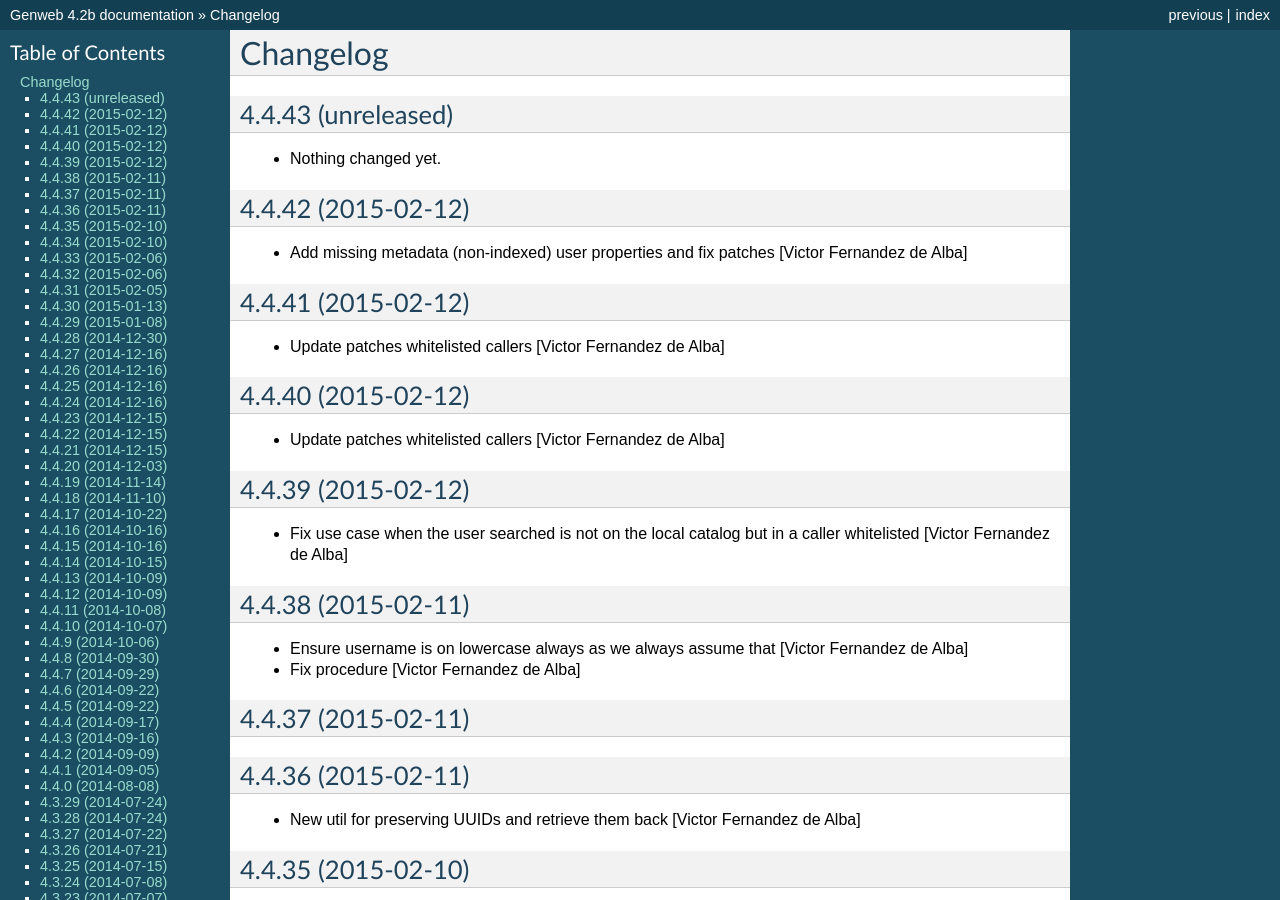
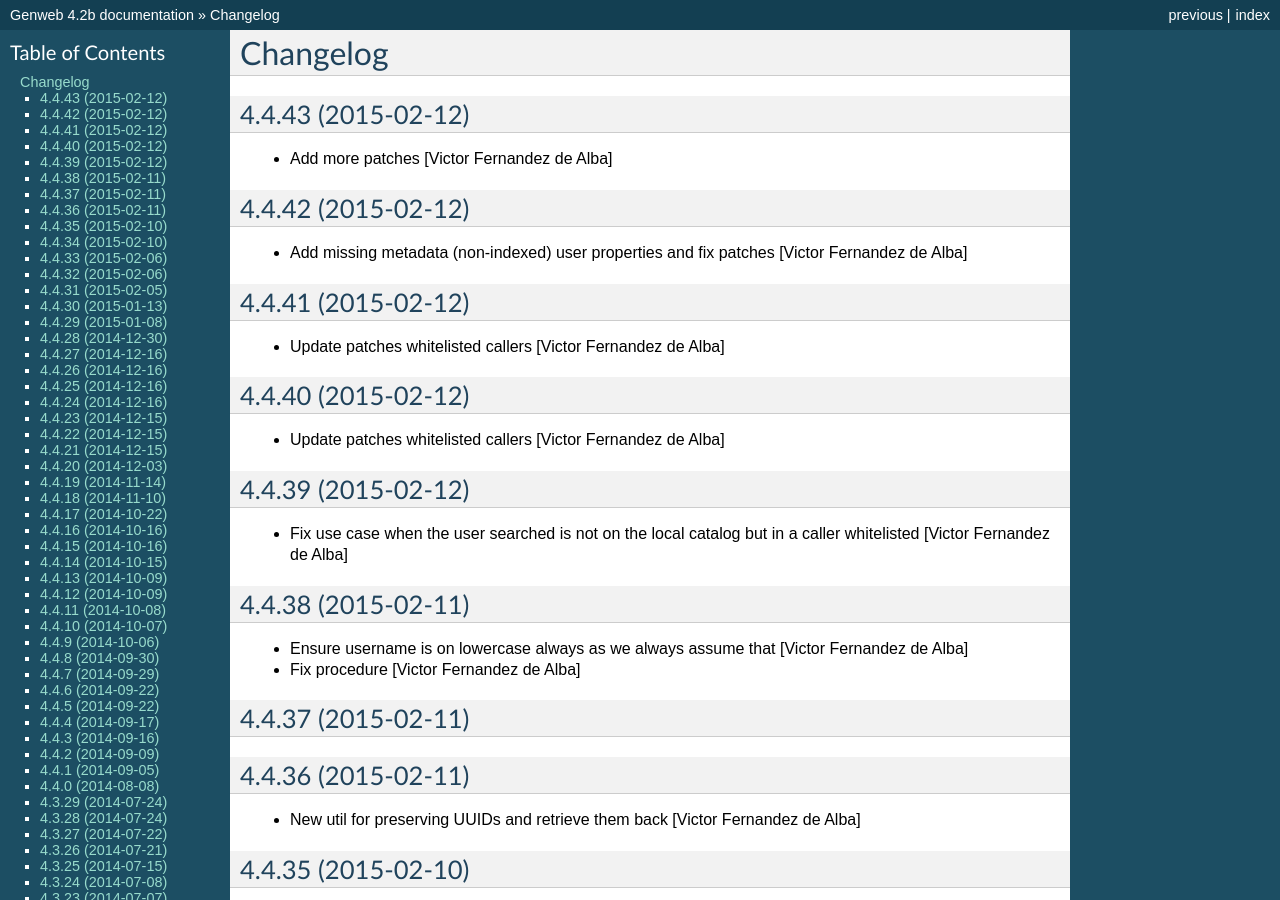
Before and after one commit to UPCnet/genweb.core, a Sphinx documentation site: the page built from docs/HISTORY.rst, in a window 1280 px wide and 900 px high. Built offline with Sphinx 7.4.7, drawn with Linux system fonts in a browser that asks for light colours.

Commit message:
Preparing release 4.4.43

```diff
--- a/docs/HISTORY.rst
+++ b/docs/HISTORY.rst
@@ -1,11 +1,10 @@
 Changelog
 =========
 
-4.4.43 (unreleased)
+4.4.43 (2015-02-12)
 -------------------
 
-- Nothing changed yet.
-
+* Add more patches [Victor Fernandez de Alba]
 
 4.4.42 (2015-02-12)
 -------------------
--- a/setup.py
+++ b/setup.py
@@ -1,7 +1,7 @@
 from setuptools import setup, find_packages
 import os
 
-version = '4.4.43.dev0'
+version = '4.4.43'
 
 README = open("README.rst").read()
 HISTORY = open(os.path.join("docs", "HISTORY.rst")).read()
```
